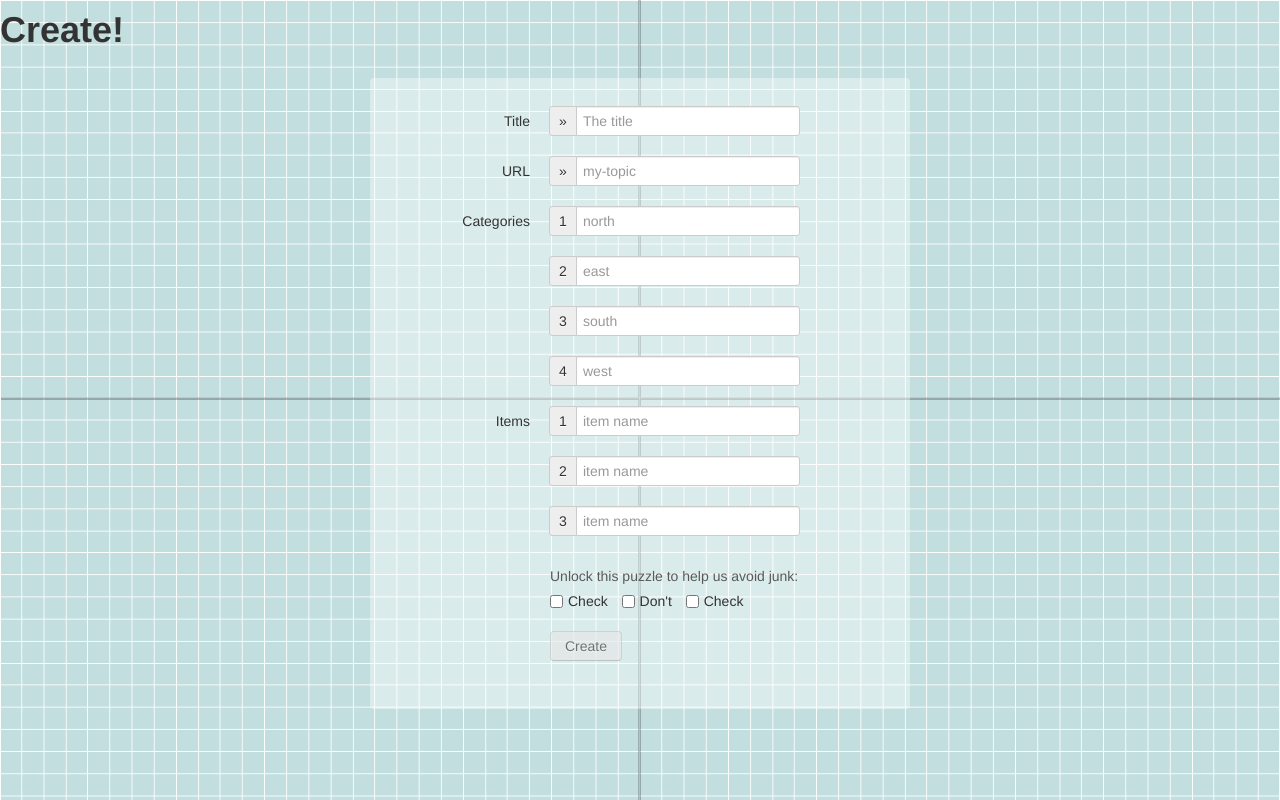
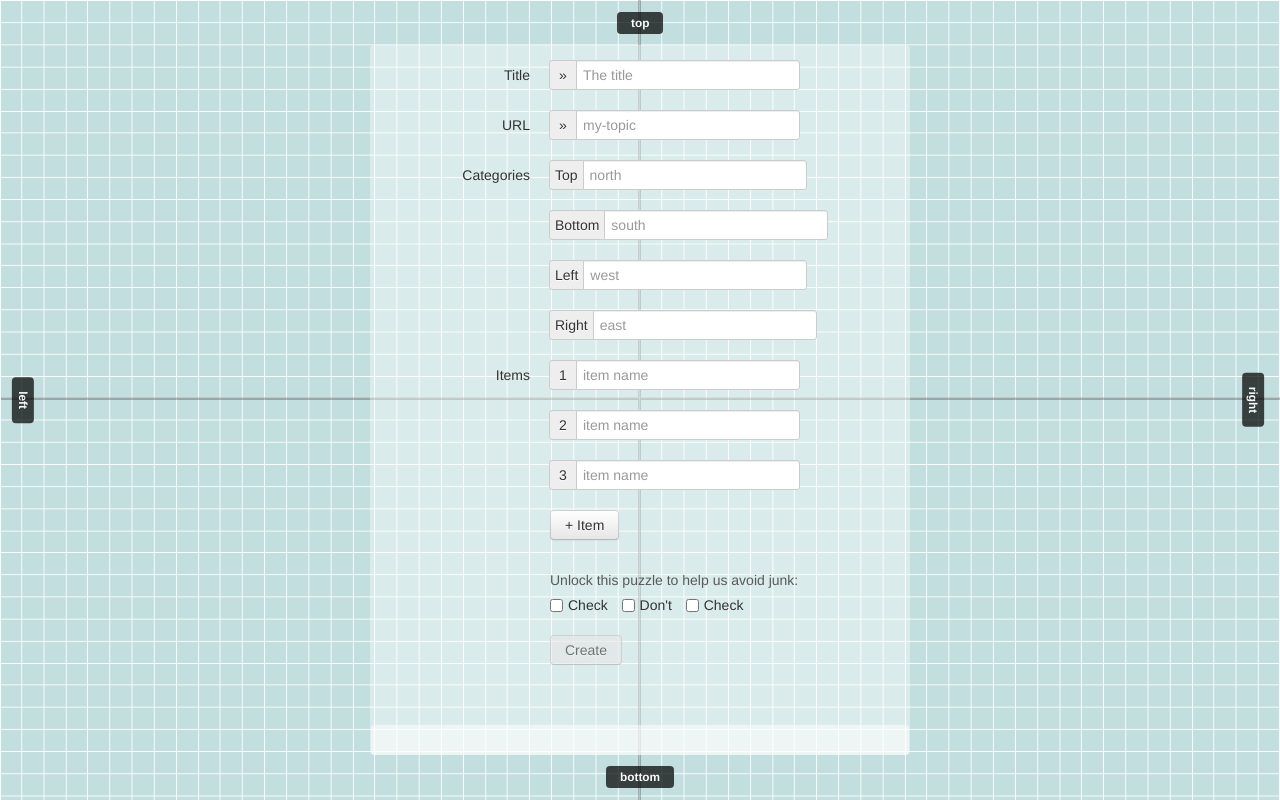
Before and after one commit to xmatthewx/emergent-matrix, a PHP site: page /emergent-matrix/new.html in a window 1280 px wide. Run offline with PHP 8.4, Linux system fonts and the light colour scheme; a stand-in replaces the project's code that opens the database connection; some libraries are stand-ins or nearby versions.

Commit message:
updating create form and style

```diff
--- a/css/main.css
+++ b/css/main.css
@@ -242,13 +242,26 @@ body, #thecanvas {
    forms
 */
 
+
 form {
     width:500px;
-    margin:2em auto;
-    padding:2em 20px;
+    margin:45px auto;
+    padding:15px 20px 25px;
     background:rgba(255,255,255,0.4);
     -webkit-border-radius: 4px;
     -moz-border-radius: 4px;
     border-radius: 4px;
+    height:80%;
+    overflow:auto;
+    }
 
+form .mask {
+    position:fixed;
+    bottom:45px; /* height + form padding */
+    height:30px;
+    margin:0 -19px; width:538px;
+    background:rgba(255,255,255,0.5);
+    -webkit-border-radius: 4px;
+    -moz-border-radius: 4px;
+    border-radius: 4px;
     }
--- a/js/form.js
+++ b/js/form.js
@@ -2,6 +2,26 @@ $(window).load(function () {
 // all JS inside $(window).load
 console.log('loaded');
 
+function responsive(){
+    width = $(window).width();
+    height = $(window).height();
+    // position labels
+    n_offset = width/2 - $('#north').outerWidth() / 2;
+    $('#north').css( 'left', n_offset);
+    s_offset = width/2 - $('#south').outerWidth() / 2;
+    $('#south').css( 'left', s_offset);
+    e_offset = height/2 - $('#east').outerHeight() / 2;
+    $('#east').css( 'top', e_offset);
+    w_offset = height/2 - $('#west').outerHeight() / 2;
+    $('#west').css( 'top', w_offset);
+    form_height = height - 130;
+    $('form').css('height', form_height);
+    $('form').append('<div class="mask"></div>');
+}
+responsive();
+$(window).resize(function() {
+    responsive();
+});
 
 /***
  * uri check
@@ -58,13 +78,46 @@ function check_uri() {
 };
 
 
+/***
+ * categories
+
+ // rotation on east/west yields wrong measurement for right/left placement as text lengthens
+
+$('#matrix_north').keyup( function(){
+    $('#north').text( $('#matrix_north').val() );
+   // responsive();
+});
+$('#matrix_south').keyup( function(){
+    $('#south').text( $('#matrix_south').val() );
+    responsive();
+});
+$('#matrix_east').keyup( function(){
+    $('#east').html( $('#matrix_east').val() );
+    // e_right = -e_offset/2 + $('#east').outerWidth();
+    $('#east').css( 'right', e_right);
+   responsive();
+});
+$('#matrix_west').keyup( function(){
+    $('#west').text( $('#matrix_west').val() );
+    responsive();
+});
+*/
+
 
 /***
  * item fields
  */
 
 // trigger more input for items as needed
-$('#item_3').focus( function(){ xitem(); });
+// $('#item_3').focus( function(){ xitem(); });
+
+
+$('#more_items').click( function(){
+    console.log('more');
+    xitem();
+    //return false;
+});
+$('#more_items').tooltip();
 
 function xitem(){
     // clone the last item input field
@@ -79,10 +132,14 @@ function xitem(){
 
     	$("section#items").append(template);
 
-    	$('#item_' + n).focus( function(){ xitem(); });
+    	// $('#item_' + n).focus( function(){ xitem(); });
  	}
+ 	else {
+ 	    $('#more_items').text('max reached');
+ 	    $('#more_items').attr('disabled', 'disabled');
+ 	 }
 
-    $('#item_' + i ).unbind('focus'); // trigger from each only once
+    // $('#item_' + i ).unbind('focus'); // trigger from each only once
 
 };
 
--- a/new.html
+++ b/new.html
@@ -17,7 +17,7 @@
         <script src="js/vendor/modernizr-2.6.1.min.js"></script>
 
     </head>
-    <body>
+    <body class="newform">
         <!--[if lt IE 7]>
             <p class="chromeframe">You are using an outdated browser. <a href="http://browsehappy.com/">Upgrade your browser today</a> or <a href="http://www.google.com/chromeframe/?redirect=true">install Google Chrome Frame</a> to better experience this site.</p>
         <![endif]-->
@@ -33,7 +33,8 @@
 
 
         <div class="container">
-            <h1 style="">Create!</h1>
+            <div id="north" class="label" >top</div><div id="east" class="label" >right</div><div id="south" class="label" >bottom</div><div id="west" class="label" >left</div>
+
             <form class="form-horizontal" action="php/newMatrix.php" method="post" >
 
                 <div class="control-group">
@@ -41,7 +42,7 @@
                     <div class="controls">
                         <div class="input-prepend">
                             <span class="add-on">&#187;</span>
-                            <input name="MATRIX_TITLE" id="matrix_title" size="16" type="text" placeholder="The title">
+                            <input name="MATRIX_TITLE" id="matrix_title" type="text" placeholder="The title">
                         </div>
                     </div>
                 </div>
@@ -59,40 +60,39 @@
 
                 <section id="categories">
 
-                    <div class="control-group">
+                    <div class="control-group category">
                         <label class="control-label" for="matrix_north">Categories</label>
                         <div class="controls">
                             <div class="input-prepend">
-                                <span class="add-on">1</span>
+                                <span class="add-on">Top</span>
                                 <input type="text" name="MATRIX_CATS[]" id="matrix_north" placeholder="north">
                             </div>
                         </div>
                     </div>
-                    <div class="control-group">
+                    <div class="control-group category">
                         <div class="controls">
                             <div class="input-prepend">
-                                <span class="add-on">2</span>
+                                <span class="add-on">Bottom</span>
+                                <input type="text" name="MATRIX_CATS[]" id="matrix_south" placeholder="south">
+                            </div>
+                        </div>
+                    </div>
+                    <div class="control-group category">
+                        <div class="controls">
+                            <div class="input-prepend">
+                                <span class="add-on">Left</span>
+                                <input type="text" name="MATRIX_CATS[]" id="matrix_west" placeholder="west">
+                            </div>
+                        </div>
+                    </div>
+                    <div class="control-group category">
+                        <div class="controls">
+                            <div class="input-prepend">
+                                <span class="add-on">Right</span>
                                 <input type="text" name="MATRIX_CATS[]" id="matrix_east" placeholder="east">
                             </div>
                         </div>
                     </div>
-                    <div class="control-group">
-                        <div class="controls">
-                            <div class="input-prepend">
-                                <span class="add-on">3</span>
-                                <input type="text" name="MATRIX_CATS[]" id="matrix_south" placeholder="south">
-                            </div>
-                        </div>
-                    </div>
-                    <div class="control-group">
-                        <div class="controls">
-                            <div class="input-prepend">
-                                <span class="add-on">4</span>
-                                <input type="text" name="MATRIX_CATS[]" id="matrix_west" placeholder="west">
-                            </div>
-                        </div>
-                    </div>
-
                 </section>
 
                 <section id="items">
@@ -127,6 +127,12 @@
 
                 <div class="control-group">
                     <div class="controls">
+                        <a id="more_items" class="btn" rel="tooltip" title="Up to 15 Items" >+ Item</a>
+                    </div>
+                </div>
+
+                <div class="control-group">
+                    <div class="controls">
                         <span class="help-block">Unlock this puzzle to help us avoid junk:</span>
                         <label class="checkbox inline" for="test1" >
                           <input type="checkbox" id="test1" value="option1"> Check
@@ -153,7 +159,6 @@
             <div id="thecanvas" class="">
 
             </div>
-
         </div> <!-- /container -->
 
 
```
